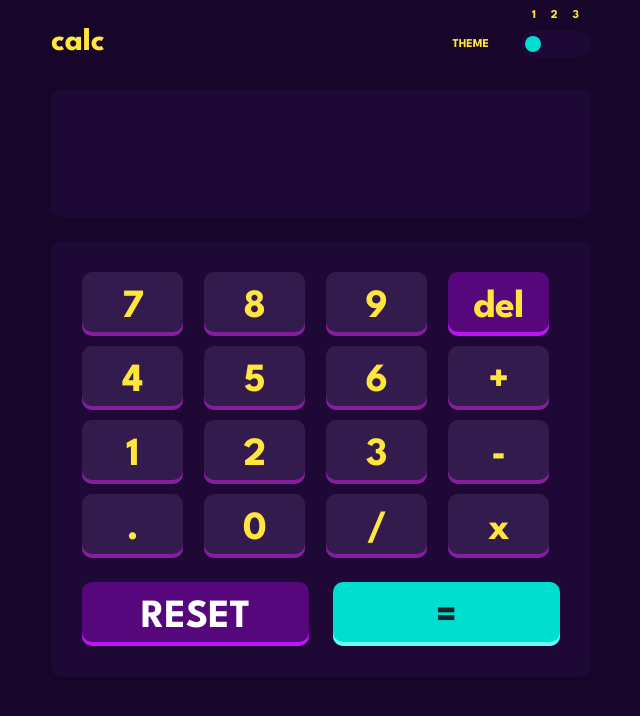
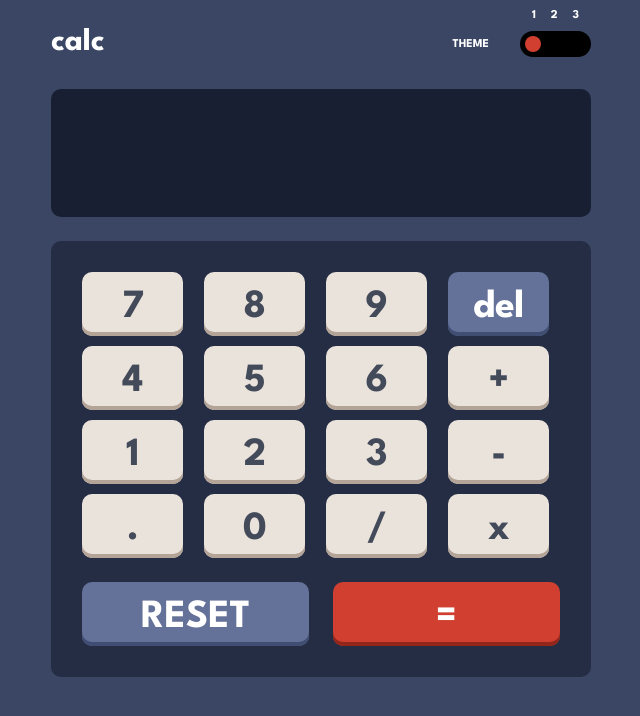
Before and after one commit to FayzullayevAbbos/culculator, a plain HTML site: page index.html in a window 1280 px wide. Shown: the whole page, without its empty margins (319-959 px from the left). Drawn offline with Linux system fonts and the light colour scheme.

Commit message:
indexda o'zgarish

```diff
--- a/index.html
+++ b/index.html
@@ -12,7 +12,7 @@
     />
     <link rel="stylesheet" href="styles/reaset.css" />
     <link rel="stylesheet" href="styles/global.css" />
-    <link id="mod" rel="stylesheet" href="styles/third.css" />
+    <link id="mod" rel="stylesheet" href="styles/main.css" />
     <link rel="stylesheet" href="styles/media.css" />
   </head>
   <body>
@@ -62,6 +62,7 @@
           <div class="teng">=</div>
         </div>
       </main>
+
     </div>
     <script src="app.js"></script>
   </body>
```
